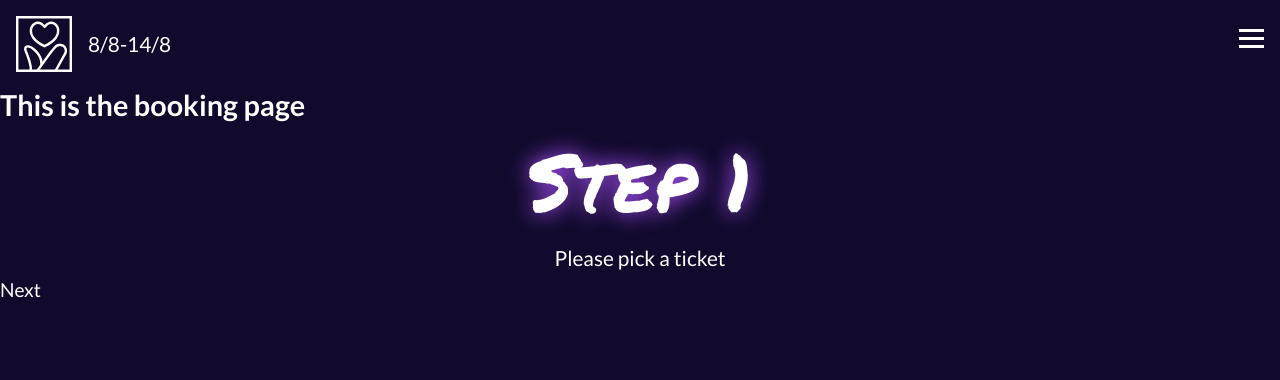
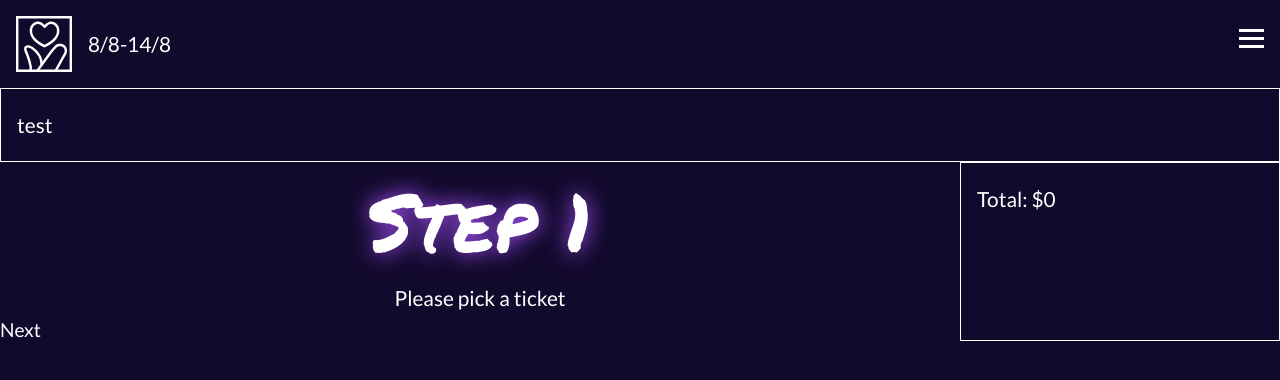
Before and after one commit to caro112f/hwaiting-booking, a React (Create React App) app: page /booking in a window 1280 px wide. Shown: the top 380 px of the page. Built offline with nearby package versions, Linux system fonts and the light colour scheme.

Commit message:
basket setup + booking grid

```diff
--- a/src/components/Basket.jsx
+++ b/src/components/Basket.jsx
@@ -1,8 +1,25 @@
+import { useContext } from "react";
+import { BasketContext } from "../contexts/basket";
+import BasketItem from "./BasketItem";
+
 export default function Basket(props) {
+  const { basket } = useContext(BasketContext);
+  const initialValue = 0;
+  const sumWithInitial = basket.reduce(
+    (previousValue, currentValue) =>
+      previousValue + currentValue.amount * currentValue.price,
+    initialValue
+  );
+
   return (
-    <article className="overview">
+    <article className="basket">
       <div>
-        <ul></ul>
+        <ul>
+          {basket.map((item) => {
+            return <BasketItem key={item.id} {...item} />;
+          })}
+        </ul>
+        <p className="totalprice">Total: ${sumWithInitial}</p>
       </div>
     </article>
   );
--- /dev/null
+++ b/src/components/BasketItem.jsx
@@ -0,0 +1,37 @@
+import { useContext, useState } from "react";
+import { BasketContext } from "../contexts/basket";
+
+export default function BasketItem({ id, amount, productdisplayname, price }) {
+  const { setBasket } = useContext(BasketContext);
+  const [isAnimating, setIsAnimating] = useState(false);
+
+  function remove() {
+    setBasket((old) => old.filter((item) => item.id !== id));
+  }
+
+  function animateOut() {
+    setIsAnimating(true);
+  }
+
+  return (
+    <li
+      key={id}
+      className={isAnimating ? "removing" : null}
+      onTransitionEnd={remove}
+    >
+      <button className="trash" onClick={animateOut}>
+        <svg
+          xmlns="http://www.w3.org/2000/svg"
+          width="16"
+          height="16"
+          fill="currentColor"
+          className="bi bi-trash-fill"
+          viewBox="0 0 16 16"
+        >
+          <path d="M2.5 1a1 1 0 0 0-1 1v1a1 1 0 0 0 1 1H3v9a2 2 0 0 0 2 2h6a2 2 0 0 0 2-2V4h.5a1 1 0 0 0 1-1V2a1 1 0 0 0-1-1H10a1 1 0 0 0-1-1H7a1 1 0 0 0-1 1H2.5zm3 4a.5.5 0 0 1 .5.5v7a.5.5 0 0 1-1 0v-7a.5.5 0 0 1 .5-.5zM8 5a.5.5 0 0 1 .5.5v7a.5.5 0 0 1-1 0v-7A.5.5 0 0 1 8 5zm3 .5v7a.5.5 0 0 1-1 0v-7a.5.5 0 0 1 1 0z" />
+        </svg>
+      </button>
+      {amount} x {productdisplayname} ${price}
+    </li>
+  );
+}
--- a/src/components/Timer.jsx
+++ b/src/components/Timer.jsx
@@ -20,6 +20,7 @@ export default function Timer(props) {
 
   return (
     <section className="timer-wrapper">
+      <p>test</p>
       {/* <div className="timer">
         Time: {minutes}:{seconds}
       </div> */}
--- /dev/null
+++ b/src/contexts/basket.js
@@ -0,0 +1,12 @@
+import { createContext, useState } from "react";
+
+export const BasketContext = createContext();
+
+export const BasketProvider = ({ children }) => {
+  const [basket, setBasket] = useState([]);
+  const value = { basket, setBasket };
+
+  return (
+    <BasketContext.Provider value={value}>{children}</BasketContext.Provider>
+  );
+};
--- a/src/routes/Booking.jsx
+++ b/src/routes/Booking.jsx
@@ -1,4 +1,5 @@
 import Basket from "../components/Basket";
+import { BasketProvider } from "../contexts/basket";
 import Breadcrumb from "../components/Breadcrumb";
 import Timer from "../components/Timer";
 
@@ -13,11 +14,15 @@ import { Routes, Route } from "react-router-dom";
 export default function Booking(props) {
   return (
     <section id="booking">
-      <h3>This is the booking page</h3>
       <Timer></Timer>
       <section></section>
-      <Basket></Basket>
+
       <Breadcrumb></Breadcrumb>
+
+      <BasketProvider>
+        <Basket></Basket>
+      </BasketProvider>
+
       <Routes>
         <Route path="" element={<Tickets />} />
         <Route path="camping-spots" element={<CampingSpots />} />
--- a/src/sass/layout/_booking.scss
+++ b/src/sass/layout/_booking.scss
@@ -1,5 +1,6 @@
 @use "../abstracts/vars";
 @use "../abstracts/mixins";
+
 #booking {
   .heading-wrapper {
     text-align: center;
@@ -7,4 +8,31 @@
   .timer {
     color: white;
   }
+
+  .timer-wrapper {
+    border: 1px solid white;
+    padding: 1rem;
+    color: white;
+    grid-column: 1/4;
+  }
+
+  @include mixins.bp-large {
+    display: grid;
+    grid-template-columns: 3fr 1fr;
+  }
+
+  .steps {
+    @include mixins.bp-large {
+      grid-column: 1/2;
+    }
+  }
+
+  .basket {
+    border: 1px solid white;
+    padding: 1rem;
+    @include mixins.bp-large {
+      grid-column: 2/4;
+      grid-row: span 2;
+    }
+  }
 }
```
